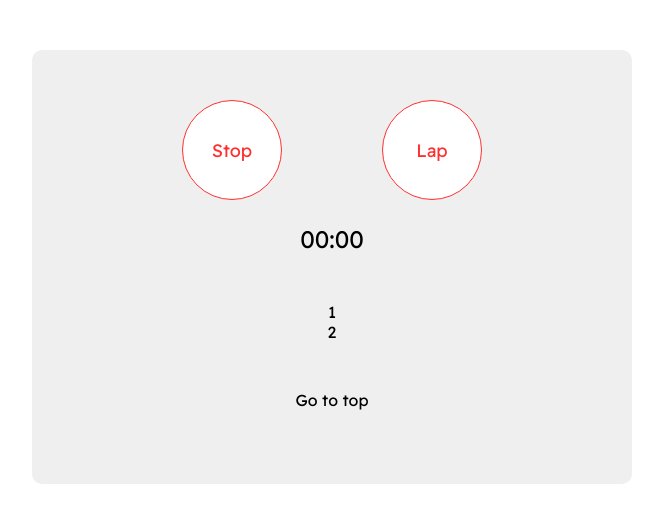
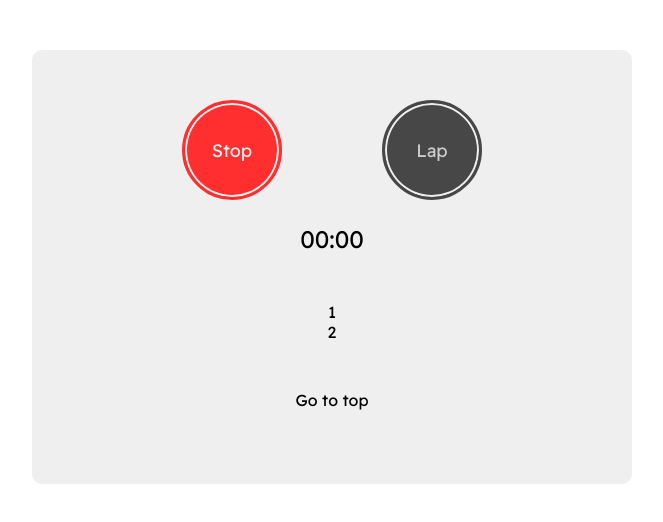
Before and after one commit to Laurel-Jasper/Stopwatch, a website: page index.html in a window 1280 px wide. Both pictures are taken after a click on the button "Start". Shown: the whole page, without its empty margins (308-971 px from the left). Drawn offline with Linux system fonts and the light colour scheme.

Commit message:
Add script to lap/reset button

```diff
--- a/index.html
+++ b/index.html
@@ -30,13 +30,13 @@
             2) when reset button is hit it sends us to the beginning
         -->
 
-        <button id="multiple-button" class="default-button">Start</button>
+        <button id="start-stop-button" class="default-button">Start</button>
 
         <!-- <button id="stop-button" class="default-button">Stop</button> -->
 
-        <button class="lap-button default-button">Lap</button>
+        <button id="lap-reset-button" class="default-button">Lap</button>
 
-        <button class="reset-button default-button">Reset</button>
+        <!-- <button class="reset-button default-button">Reset</button> -->
       </header>
       <div class="hero-container">
         <div class="watch-face">00:00</div>
--- a/scripts/index.js
+++ b/scripts/index.js
@@ -1,19 +1,38 @@
-const buttonSwitch = document.getElementById("multiple-button");
+const startStopSwitch = document.getElementById("start-stop-button");
+const lapResetSwitch = document.getElementById("lap-reset-button");
 // const stopButton = document.getElementById("stop-button");
 
-buttonSwitch.addEventListener("click", updateButton);
+startStopSwitch.addEventListener("click", updateStartStop);
+// This button switches from start to stop
+function updateStartStop() {
+  if (startStopSwitch.textContent === "Start") {
+    startStopSwitch.textContent = "Stop";
+    startStopSwitch.style.color = "rgb(239, 239, 239)";
+    startStopSwitch.style.border = "rgb(255, 47, 47) solid 3px";
+    startStopSwitch.style.backgroundColor = "rgb(255, 47, 47)";
+  } else if (startStopSwitch.textContent === "Stop") {
+    startStopSwitch.textContent = "Start";
+    startStopSwitch.style.color = "rgb(239, 239, 239)";
+    startStopSwitch.style.border = "rgb(57, 106, 255) solid 3px";
+    startStopSwitch.style.backgroundColor = "rgb(57, 106, 255)";
+  }
+  // buttonSwitch.style.display = 'none';
+  // stopButton.style.display = 'block';
+}
 
-function updateButton() {
-    if (buttonSwitch.textContent === "Start") {
-        buttonSwitch.textContent = "Stop";
-        buttonSwitch.style.color = "rgb(255, 47, 47)";
-        buttonSwitch.style.border = "rgb(255, 47, 47) solid 1px";
-        buttonSwitch.style.color = "rgb(255, 47, 47)";
-    } else if (buttonSwitch.textContent === "Stop") {
-        buttonSwitch.textContent = "Start";
-        buttonSwitch.style.color = "rgb(57, 106, 255)";
-        buttonSwitch.style.border = "rgb(57, 106, 255) solid 1px";
-    }
-    // buttonSwitch.style.display = 'none';
-    // stopButton.style.display = 'block';
+// function changes lap to reset
+
+startStopSwitch.addEventListener("click", updateLapResetButton);
+
+function updateLapResetButton() {
+  if (
+    lapResetSwitch.textContent === "Lap" &&
+    startStopSwitch.textContent === "Start"
+  ) {
+    lapResetSwitch.textContent = "Reset";
+  } else if (lapResetSwitch.textContent === "Reset" && startStopSwitch.textContent === "Stop") {
+    lapResetSwitch.textContent = "Lap";
+  }
 }
+
+// left off at trying to figure out how to get the reset button to go back to the beginning
--- a/styles/styles.css
+++ b/styles/styles.css
@@ -47,9 +47,11 @@ body {
   cursor: pointer;
 }
 
-#multiple-button {
-  border: rgb(57, 106, 255) solid 1px;
-  color: rgb(57, 106, 255);
+#start-stop-button {
+  border: rgb(57, 106, 255) solid 3px;
+  color: rgb(239, 239, 239);
+  background-color: rgb(57, 106, 255);
+  box-shadow: inset 0px 0px 0px 2px rgb(239, 239, 239);
 }
 
 /* #stop-button {
@@ -58,21 +60,19 @@ body {
   display: none;
 } */
 
-.lap-button {
-  border: rgb(255, 47, 47) solid 1px;
-  color: rgb(255, 47, 47);
+#lap-reset-button {
+  border: rgb(71, 71, 71) solid 3px;
+  color: rgb(205, 205, 205);
+  background-color: rgb(71, 71, 71);
+  box-shadow: inset 0px 0px 0px 2px rgb(239, 239, 239);
 }
 
-.lap-button:hover {
-  border: rgb(57, 106, 255) solid 1px;
-  color: rgb(57, 106, 255);
-}
 
-.reset-button {
+/* .reset-button {
   border: rgb(198, 198, 198) solid 1px;
   color: rgb(198, 198, 198);
   display: none;
-}
+} */
 
 /* HERO STYLES */
 
```
